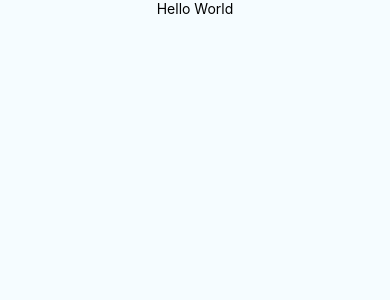
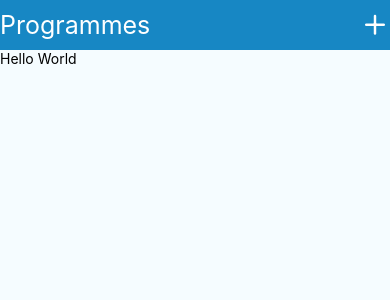
Before and after one commit to dominictwlee/gains-log, a React Native app: screen / in a window 390 px wide. Shown: the top 300 px of the page. Built offline with nearby package versions, Linux system fonts and the light colour scheme.

Commit message:
Create header component

```diff
--- /dev/null
+++ b/src/components/Header.js
@@ -0,0 +1,31 @@
+import React from 'react';
+import { View, Text, StyleSheet } from 'react-native';
+import Icon from 'react-native-vector-icons/Feather';
+
+import COLORS from '../styles/colors';
+
+const styles = StyleSheet.create({
+  container: {
+    flexDirection: 'row',
+    width: '100%',
+    backgroundColor: COLORS.primaryBlue,
+    alignItems: 'center',
+    justifyContent: 'space-between',
+    height: 50,
+  },
+  title: {
+    fontSize: 25,
+    color: COLORS.white,
+  },
+});
+
+const Header = ({ title, icon }) => {
+  return (
+    <View style={styles.container}>
+      <Text style={styles.title}>{title}</Text>
+      <Icon name={icon} size={30} color={COLORS.white} />
+    </View>
+  );
+};
+
+export default Header;
--- /dev/null
+++ b/src/components/index.js
@@ -0,0 +1,3 @@
+import Header from './Header';
+
+export { Header };
--- /dev/null
+++ b/src/programmes/Programmes.js
@@ -0,0 +1,23 @@
+import React, { Component } from 'react';
+import { ScrollView, Text, View } from 'react-native';
+import { Header } from '../components';
+
+export default class Programmes extends Component {
+  render() {
+    return (
+      <View
+        style={{
+          width: '100%',
+          height: '100%',
+          alignItems: 'flex-start',
+          justifyContent: 'flex-start',
+        }}
+      >
+        <Header title="Programmes" icon="plus" />
+        <ScrollView>
+          <Text>Hello World</Text>
+        </ScrollView>
+      </View>
+    );
+  }
+}
--- a/src/programmes/index.js
+++ b/src/programmes/index.js
@@ -1,3 +1,3 @@
-import Programmes from './programmes';
+import Programmes from './Programmes';
 
 export { Programmes };
--- a/src/programmes/programmes.js
+++ /dev/null
@@ -1,12 +0,0 @@
-import React, { Component } from 'react';
-import { ScrollView, Text } from 'react-native';
-
-export default class Programme extends Component {
-  render() {
-    return (
-      <ScrollView>
-        <Text>Hello World</Text>
-      </ScrollView>
-    );
-  }
-}
--- /dev/null
+++ b/src/styles/colors.js
@@ -0,0 +1,6 @@
+const COLORS = {
+  primaryBlue: '#1787C4',
+  white: '#ffffff',
+};
+
+export default COLORS;
```
Also changed, not shown: package.json (+4 -4 lines), src/styles/fonts.js (added), 1 other file (tests, documents, lock files or other folders).
